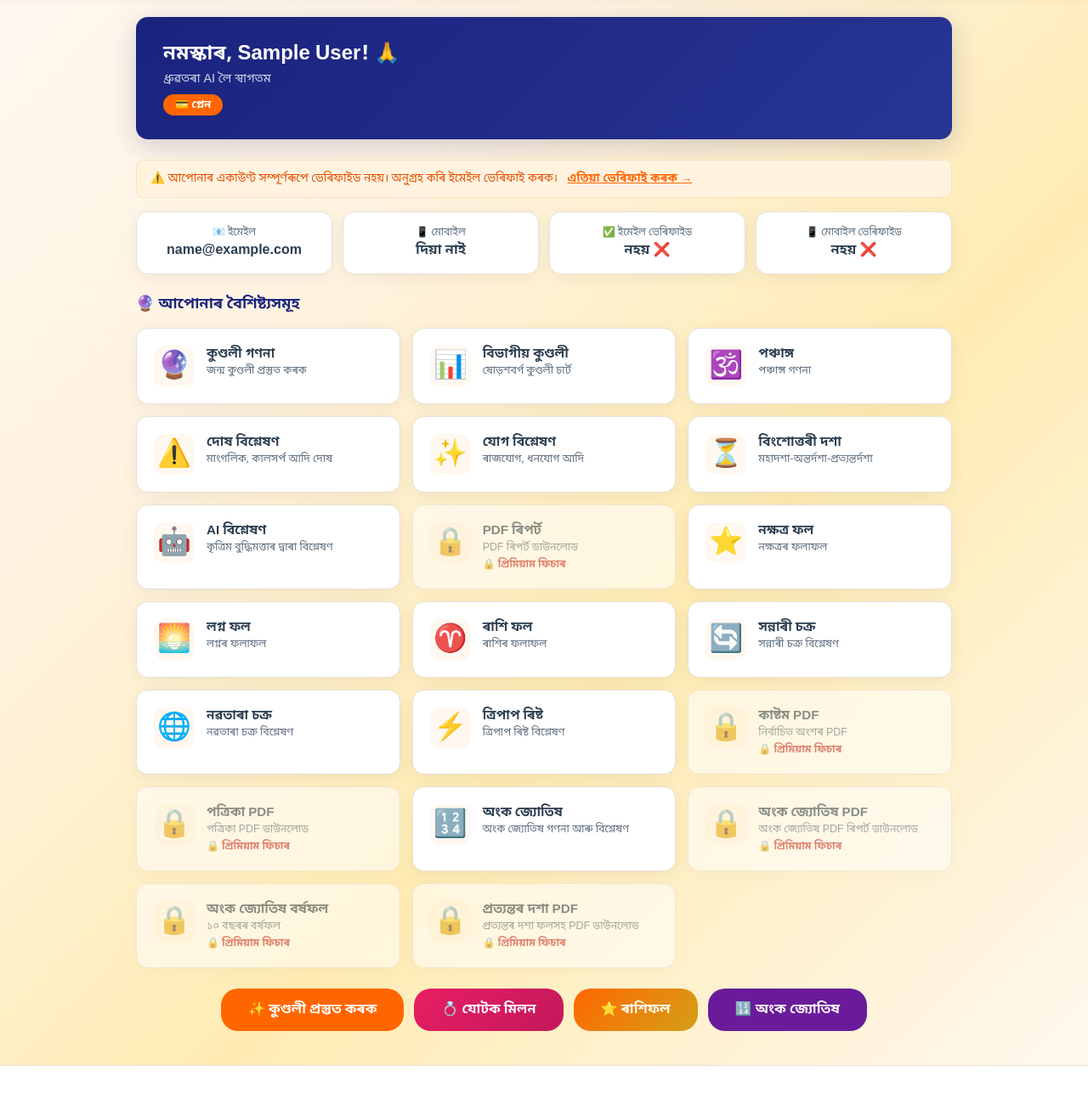
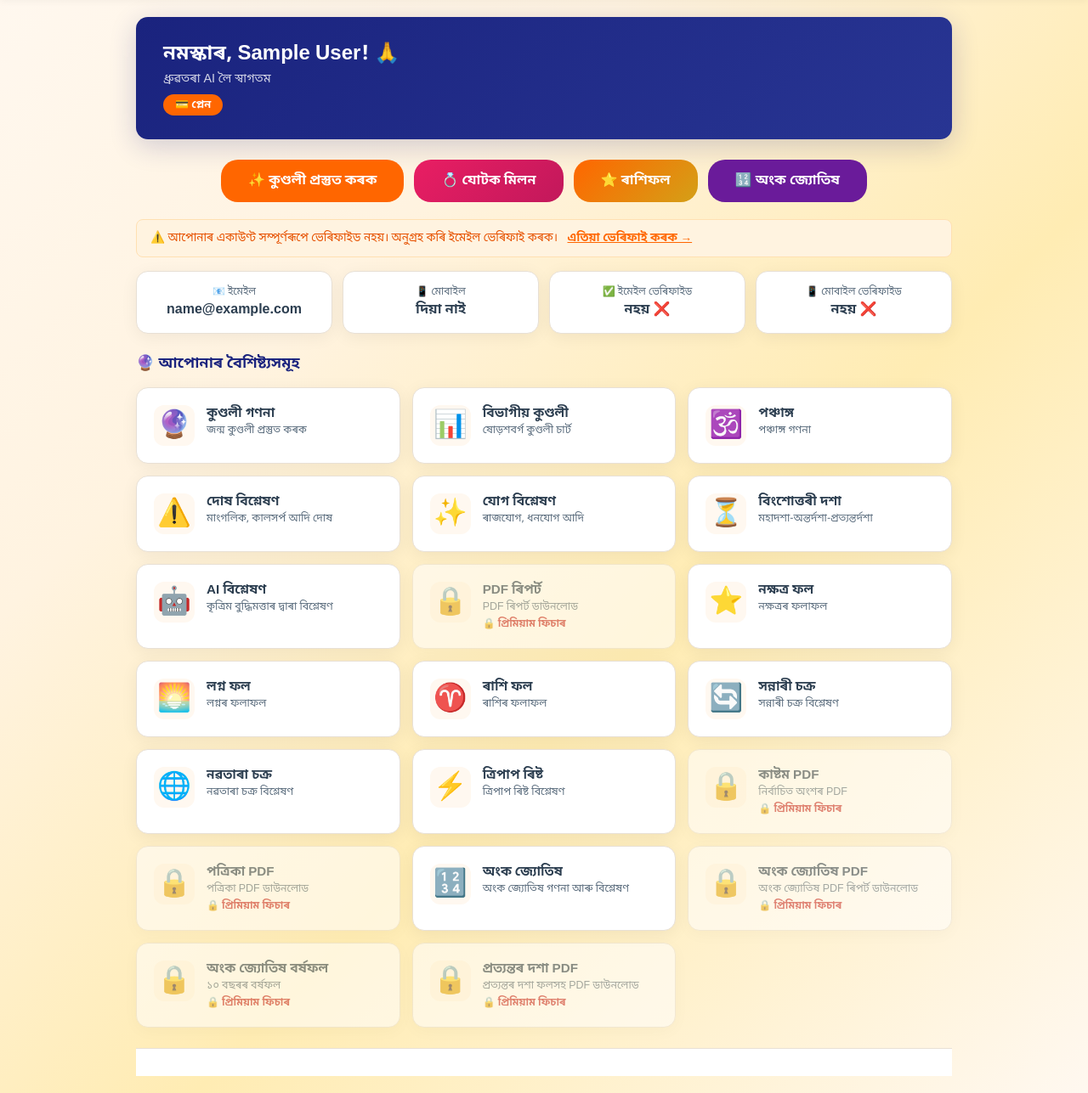
Before and after one commit to Ditulsarma/dhruvatara-ai, a Flask app: page /dashboard in a window 1280 px wide. Shown: the part 62-1349 px from the top of the page at 85% size. Run offline with Flask 3, Linux system fonts and the light colour scheme; the visitor is signed in with stand-in values (Sample User, id 1); data comes from the database, SQL or seed files in the repository; data that the repository does not hold is empty.

Commit message:
Move quick action buttons below header in user dashboard

```diff
--- a/templates/user_dashboard.html
+++ b/templates/user_dashboard.html
@@ -155,6 +155,16 @@
             {% endif %}
         </div>
 
+        <!-- Quick Actions -->
+        <div style="text-align:center;margin-bottom:20px;display:flex;gap:12px;justify-content:center;flex-wrap:wrap;">
+            <a href="/kundli" class="btn btn-fill" style="font-size:1rem;padding:14px 32px;">✨ কুণ্ডলী প্ৰস্তুত কৰক</a>
+            <a href="/jotok-milan" class="btn btn-fill" style="font-size:1rem;padding:14px 32px;background:linear-gradient(135deg, #E91E63, #C2185B);">💍 যোটক মিলন</a>
+            <a href="/rashifal" class="btn btn-fill" style="font-size:1rem;padding:14px 32px;background:linear-gradient(135deg, #FF6600, #D4A017);">⭐ ৰাশিফল</a>
+            {% if user_features.get('numerology') %}
+            <a href="/numerology" class="btn btn-fill" style="font-size:1rem;padding:14px 32px;background:var(--purple);">🔢 অংক জ্যোতিষ</a>
+            {% endif %}
+        </div>
+
         <!-- Verification Status -->
         {% if not user.is_verified_email or not user.is_verified_mobile %}
         <div class="alert alert-warning">
@@ -222,17 +232,6 @@
             {% endfor %}
         </div>
 
-        <!-- Quick Actions -->
-        <div style="text-align:center;margin-top:8px;display:flex;gap:12px;justify-content:center;flex-wrap:wrap;">
-            <a href="/kundli" class="btn btn-fill" style="font-size:1rem;padding:14px 32px;">✨ কুণ্ডলী প্ৰস্তুত কৰক</a>
-            <a href="/jotok-milan" class="btn btn-fill" style="font-size:1rem;padding:14px 32px;background:linear-gradient(135deg, #E91E63, #C2185B);">💍 যোটক মিলন</a>
-            <a href="/rashifal" class="btn btn-fill" style="font-size:1rem;padding:14px 32px;background:linear-gradient(135deg, #FF6600, #D4A017);">⭐ ৰাশিফল</a>
-            {% if user_features.get('numerology') %}
-            <a href="/numerology" class="btn btn-fill" style="font-size:1rem;padding:14px 32px;background:var(--purple);">🔢 অংক জ্যোতিষ</a>
-            {% endif %}
-        </div>
-    </div>
-
     <div style="text-align:center;padding:16px;background:white;border-top:1px solid var(--border);margin-top:20px;">
         {% for img in all_footer_images %}
         <img src="/api/images/{{ img.id }}" alt="{{ img.alt_text }}" style="width:{{ img.width }}px;height:{{ img.height }}px;object-fit:contain;margin:4px 8px;border-radius:4px;display:inline-block;">
```
